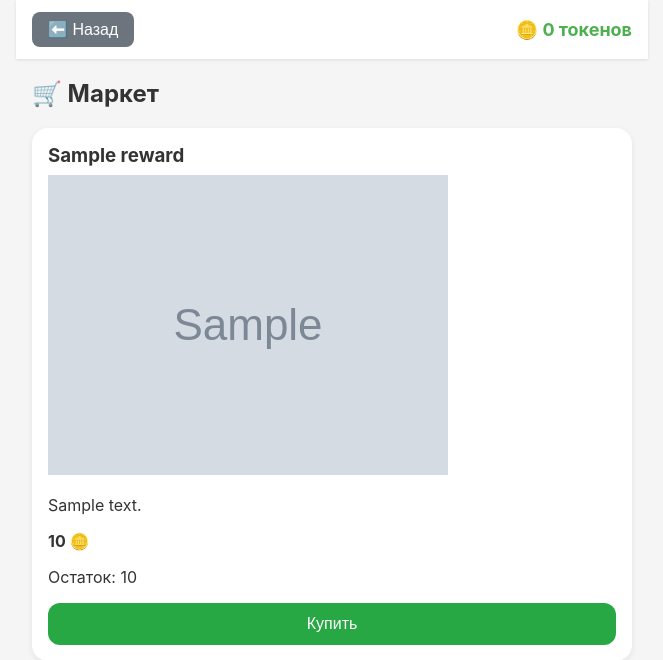
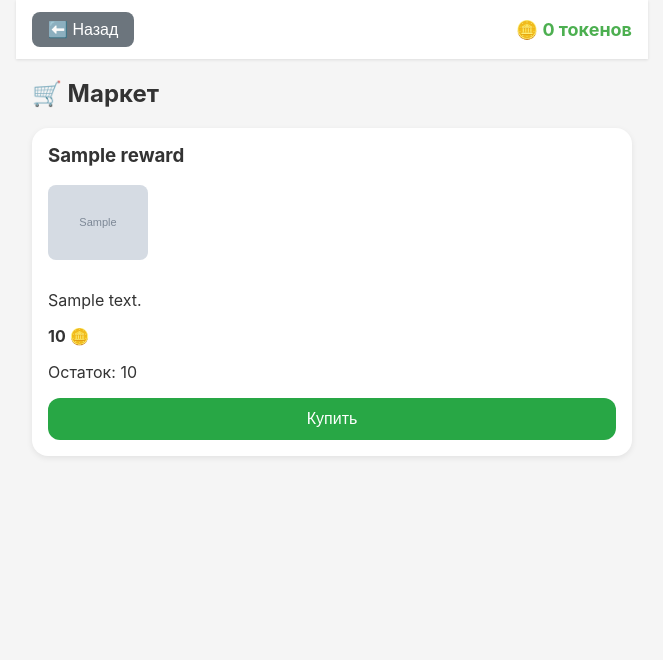
Before and after one commit to Livenocheck/EduChain_flask, a Flask app: page /marketplace/ in a window 1280 px wide. Shown: the top 660 px of the page, without its empty margins (308-971 px from the left). Run offline with Flask 3, Linux system fonts and the light colour scheme; the visitor is signed in with stand-in values (Sample User, id 1); tables that the repository leaves empty hold one stand-in row (values such as "Sample post"); grey boxes marked "Sample" are stand-in pictures; some libraries are stand-ins or nearby versions.

Commit message:
Финальный коммит для фото?

```diff
--- a/templates/marketplace.html
+++ b/templates/marketplace.html
@@ -25,7 +25,7 @@
       <div class="reward">
         <h3>{{ reward.name }}</h3>
         {% if reward.image_filename %}
-          <img src="{{ reward.image_filename }}">
+          <img src="{{ reward.image_filename }}" class="reward-image">
         {% endif %}
         <p>{{ reward.description or '' }}</p>
         <p><strong>{{ reward.cost }} 🪙</strong></p>
```
